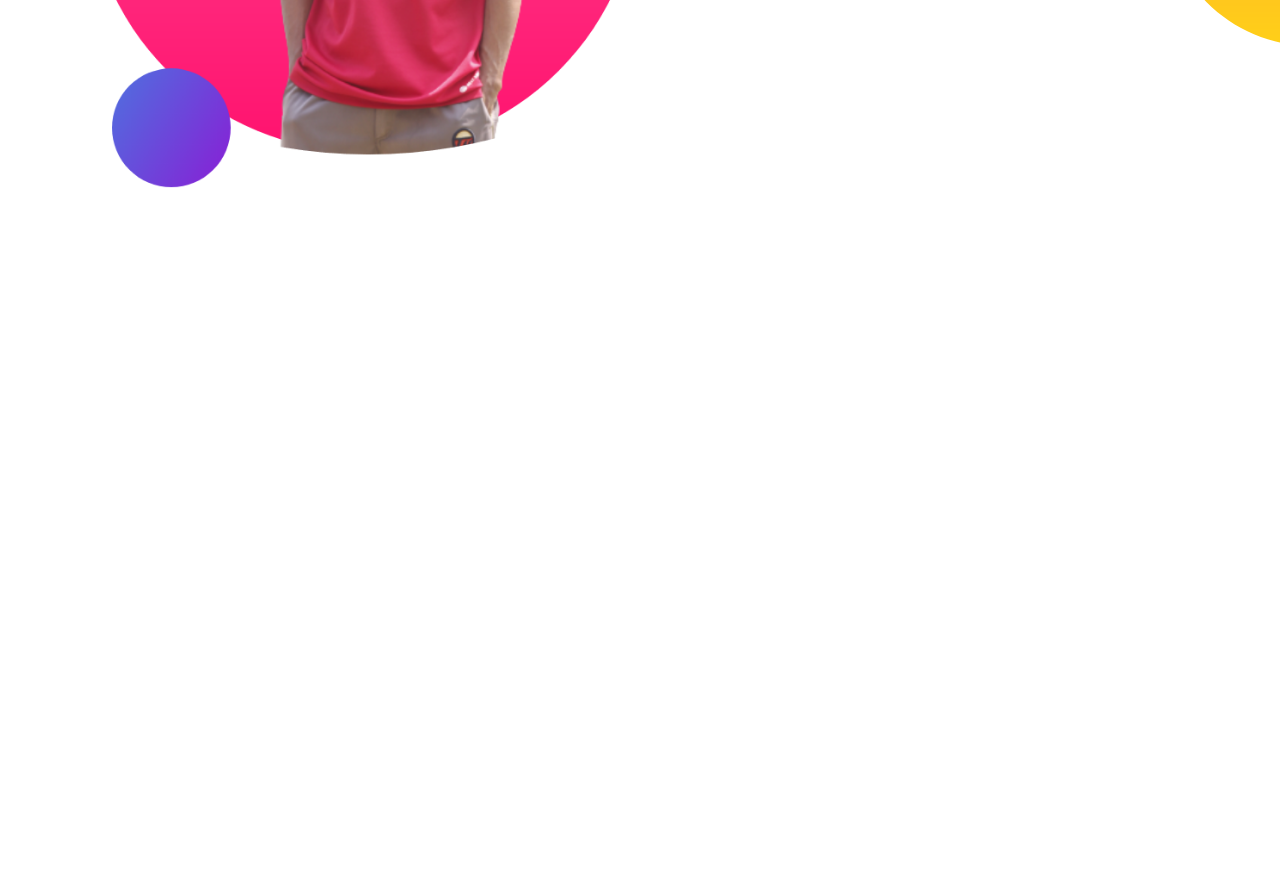
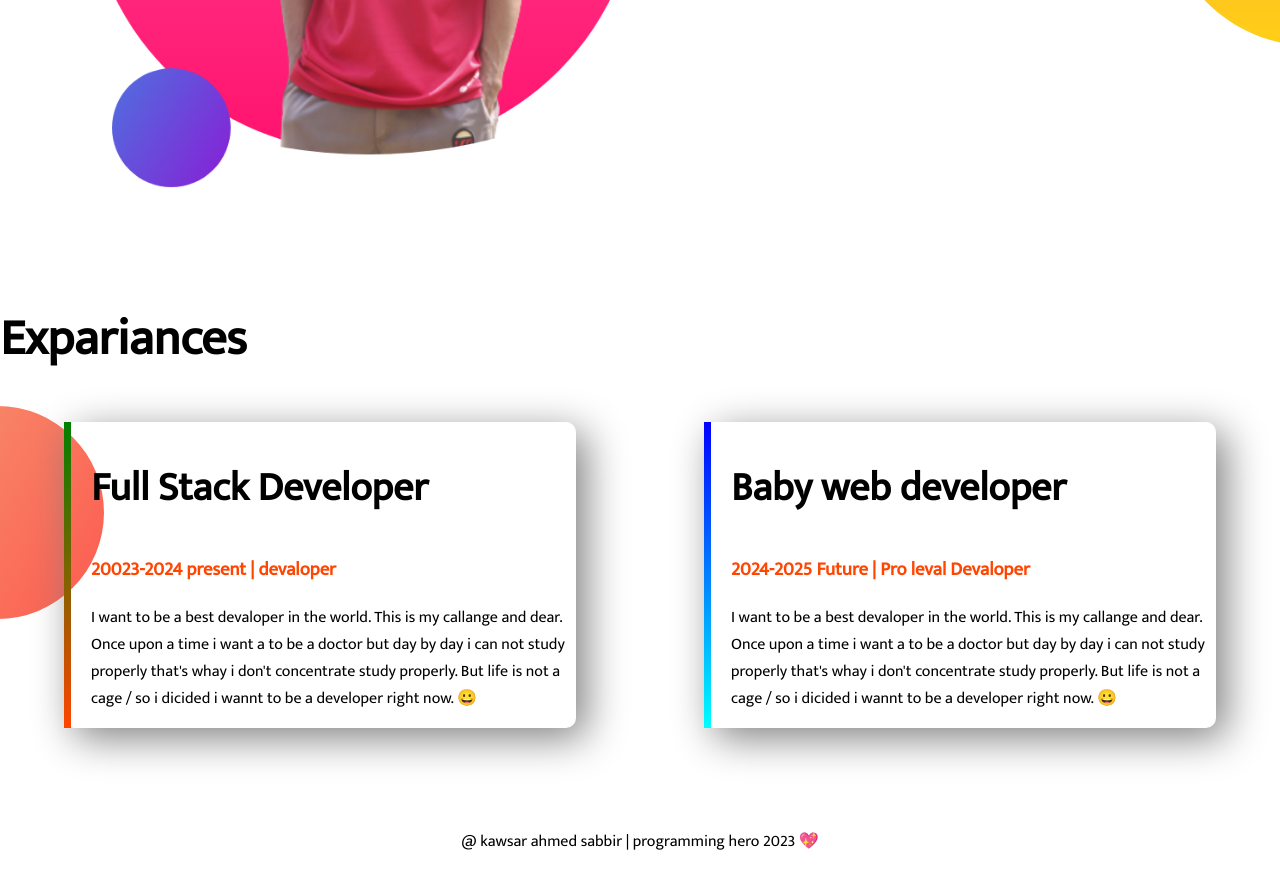
Before and after one commit to Kawsar17/Own-try-port, a plain HTML site: page index.html in a window 1280 px wide. Shown: the part 1102-1973 px from the top of the page. Before the commit the page ends 1399 px from the top, so only its background shows below. Drawn offline with Linux system fonts and the light colour scheme.

Commit message:
footer added

```diff
--- a/index.html
+++ b/index.html
@@ -11,9 +11,9 @@
   <title>My Website</title>
 </head>
 <body>
-  <section class="top-bannar">
+  <section class="top-bannar flxible-container">
     <div class="half-width">
-      <h1>Welcome To</h1>
+    <h1>Welcome To</h1>
     <h1> <span class="orange-color">Kawsar Ahmed Sabbir's</span> WEBSITE!</h1>
     <h3>This is my Dream Website</h3>
     <p>I want to be a good programmer. I trying my best and inshallah try korei jabo.I live in a village and i am a village boy. Everyone like me beacose my familly and relitive best personn. My father is a good citizen in my village and country.</p>
@@ -23,7 +23,7 @@
       <img src="Image/my-bg2.png" alt="">
     </div>
   </section>
-  <section class="dream-big">
+  <section class="dream-big flxible-container">
     <div class="half-width">
       <img src="Image/my-bg2(1).png" alt="">
     </div>
@@ -34,5 +34,24 @@
       <a class="link-button" target="_blank" href="">DOWNLOAD CV</a>
     </div>
   </section>
+  <section class="exparience-area">
+    <h1>Expariances</h1>
+    <div class="flxible-container">
+      <div id="full-stack-expariance" class="expariance-item">
+        <h2>Full Stack Developer</h2>
+        <h3 class="orange-color">20023-2024 present | devaloper</h3>
+        <p>I want to be a best devaloper in the world. This is my callange and dear. Once upon a time i want a to be a doctor but day by day i can not study properly that's whay i don't concentrate study properly. But life is not a cage / so i dicided i wannt to be a developer right now. 😀</p>
+      </div>
+      <div id="web-dev-experience" class="expariance-item">
+        <h2>Baby web developer</h2>
+        <h3 class="orange-color">2024-2025 Future | Pro leval Devaloper</h3>
+        <p>I want to be a best devaloper in the world. This is my callange and dear. Once upon a time i want a to be a doctor but day by day i can not study properly that's whay i don't concentrate study properly. But life is not a cage / so i dicided i wannt to be a developer right now. 😀 </p>
+      </div>
+    </div>
+
+  </section>
+  <footer>
+    <p>@ kawsar ahmed sabbir | programming hero 2023 💖</p>
+  </footer>
 </body>
 </html>
--- a/style.css
+++ b/style.css
@@ -5,10 +5,13 @@ body{
 h1{
   font-size: 50px;
 }
+h2{
+  font-size: 40px;
+}
 .orange-color{
   color: orangered;
 }
-section{
+.flxible-container{
   display: flex;
   margin-bottom: 100px;
 }
@@ -34,3 +37,30 @@ section{
   background-repeat: no-repeat;
   background-position: right;
 }
+.exparience-area{
+  background-image: url(Image/exp-bg.png);
+  background-repeat: no-repeat;
+  background-position: left;
+}
+#full-stack-expariance{
+  border-left: 7px solid;
+  border-image: linear-gradient(green, orangered);
+  border-image-slice: 1;
+}
+#web-dev-experience{
+  border-left: 7px solid;
+  border-image: linear-gradient(blue, cyan);
+  border-image-slice: 1;
+}
+.expariance-item{
+  margin-left: 5%;
+  margin-right: 5%;
+  padding-left: 20px;
+  border-radius: 10px;
+  box-shadow: 10px 10px 40px gray;
+  border-left: 10px;
+
+}
+footer p {
+  text-align: center;
+}
```
